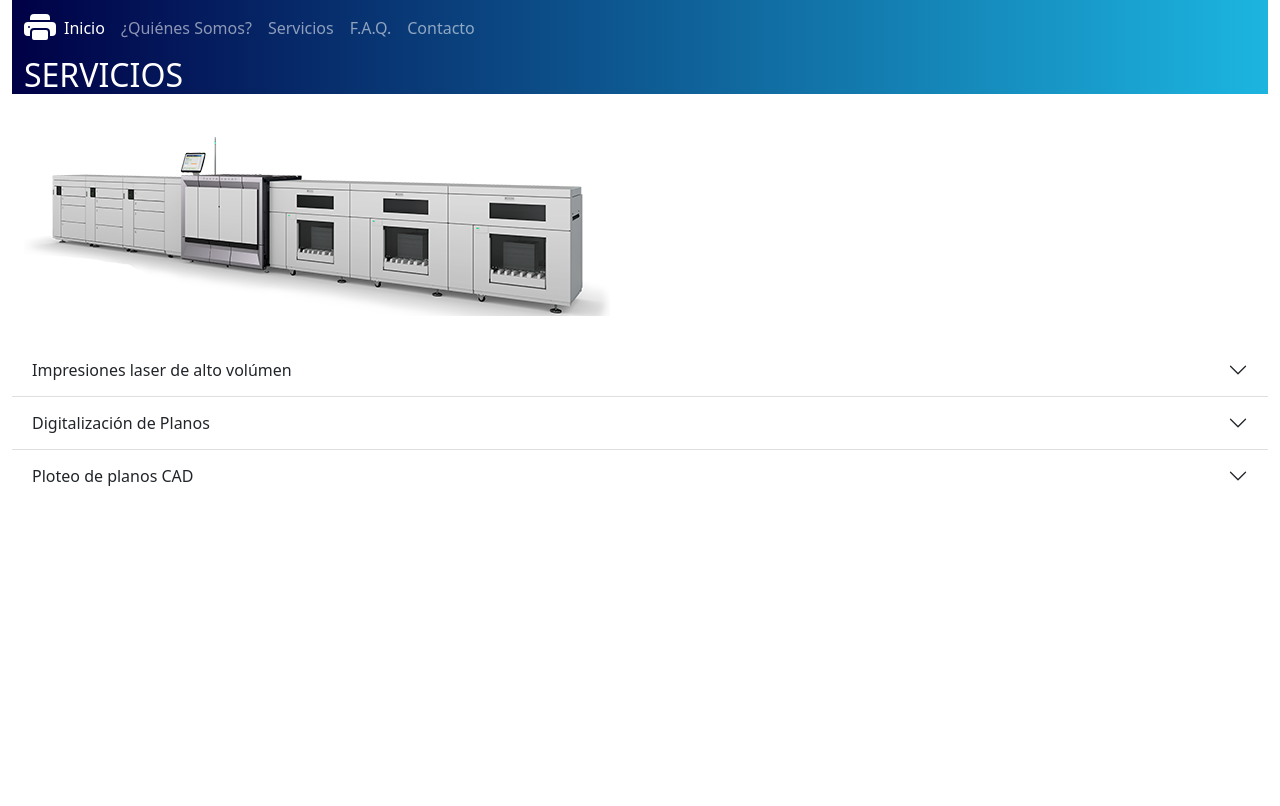
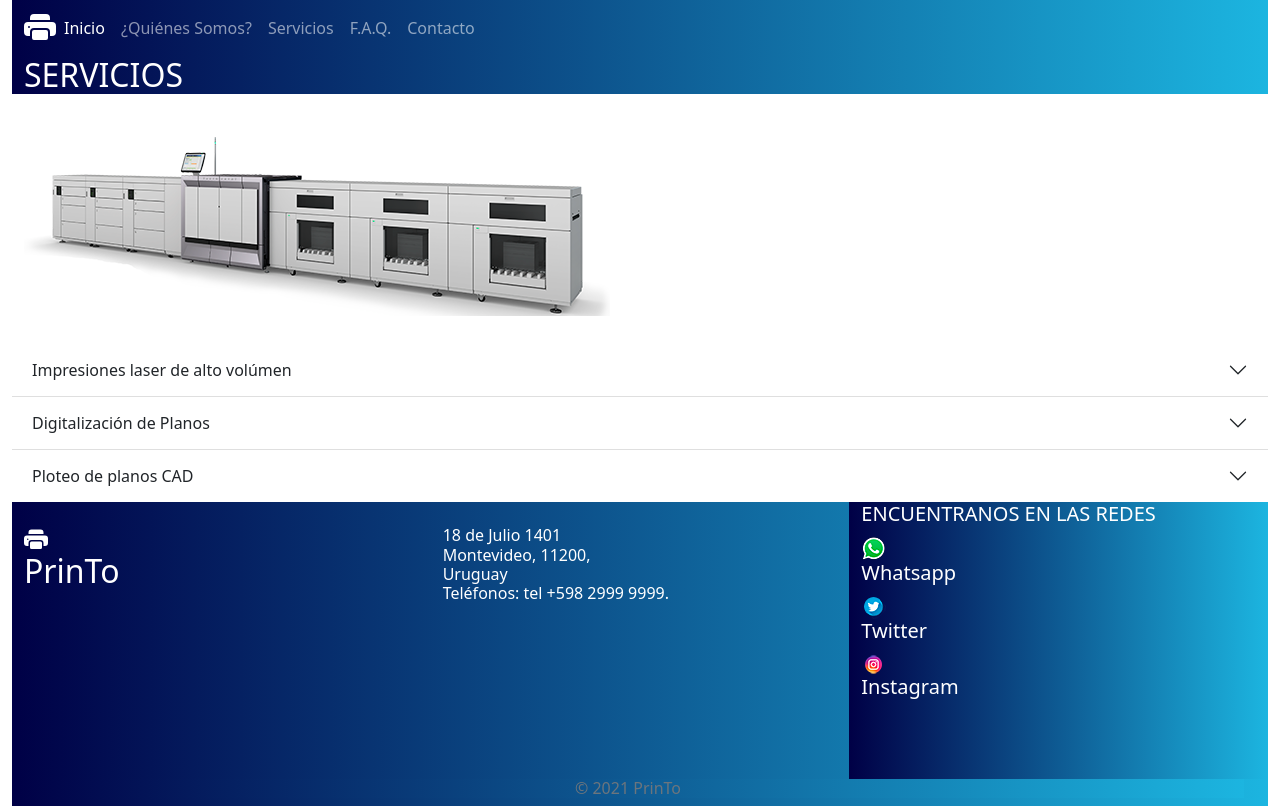
Before and after one commit to Pancho-uy/DesafioGIT, a plain HTML site: page secciones/servicios.html in a window 1280 px wide. Drawn offline with nearby package versions, Linux system fonts and the light colour scheme.

Commit message:
Entrega Bootstrap

```diff
--- a/secciones/servicios.html
+++ b/secciones/servicios.html
@@ -176,8 +176,43 @@
 
 
 
-
     <!-------------------------------------------------------------------------------------------->
+    <footer>
+      <div class="container-fluid fondoMio">
+        <div class="row fondoMio">
+            <div class="col">
+              <br>
+              <svg xmlns="http://www.w3.org/2000/svg" width="24" height="24" fill="white" class="bi bi-printer-fill" viewBox="0 0 16 16">
+                <path d="M5 1a2 2 0 0 0-2 2v1h10V3a2 2 0 0 0-2-2H5zm6 8H5a1 1 0 0 0-1 1v3a1 1 0 0 0 1 1h6a1 1 0 0 0 1-1v-3a1 1 0 0 0-1-1z"/>
+                <path d="M0 7a2 2 0 0 1 2-2h12a2 2 0 0 1 2 2v3a2 2 0 0 1-2 2h-1v-2a2 2 0 0 0-2-2H5a2 2 0 0 0-2 2v2H2a2 2 0 0 1-2-2V7zm2.5 1a.5.5 0 1 0 0-1 .5.5 0 0 0 0 1z"/>
+              </svg>
+              <h2 class="text-white">PrinTo</h2>
+            </div>
+            <div class="col">
+              <br>
+              <h6 class="text-white">
+                18 de Julio 1401<br>
+                Montevideo, 11200, <br>
+                Uruguay<br>
+                Teléfonos: tel +598 2999 9999.<br>
+              </h6>
+            </div>
+            <div class="col fondoMio">
+              <div class="pull-right">
+                <h6 class="text-white lead">ENCUENTRANOS EN LAS REDES</h6>
+                <div class="redes-footer">
+                  <a href="https://wa.me/+59899999999"><img src="/img/whatsapp.png"></a><h5 class="text-white">Whatsapp</h5>
+                  <a href="https://twitter.com/Printo"><img src="/img/twitter.png"></a><h5 class="text-white">Twitter</h5>
+                  <a href="https://instagram.com/printo"><img src="/img/instagram.png"></a><h5 class="text-white">Instagram</h5>
+                  <br>
+                </div>
+            </div>
+            <br>
+            <br>
+        </div>
+        <div class="row"> <h6 class="text-muted text-center fondoMio text-white"> &#169 2021 PrinTo</h6></div>
+      </div>
+    </footer>
 
 
     <!----------------------------------------------------------------------------------------------->
```
Also changed, not shown: index.html (+0 -4 lines).
